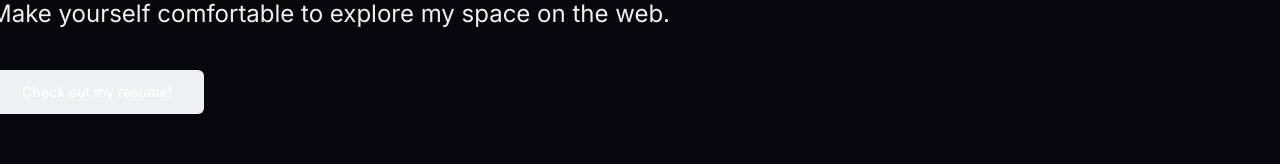
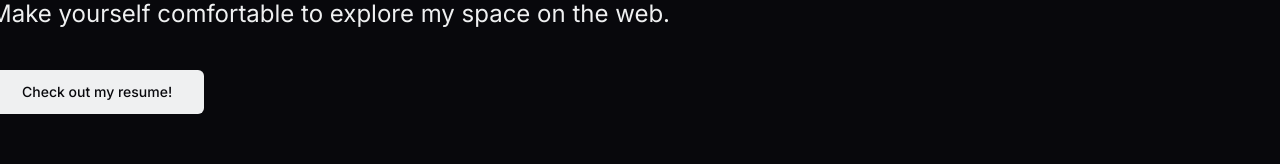
Before and after one commit to jotapemattos/portfolio-jotapemattos, a Next.js app: page / in a window 1280 px wide. Shown: the part 134-298 px from the top of the page. Built offline with nearby package versions, Linux system fonts and the light colour scheme.

Commit message:
style: change the text and hover colors

```diff
--- a/src/components/ui/Button.tsx
+++ b/src/components/ui/Button.tsx
@@ -8,14 +8,14 @@ const buttonVariants = cva(
   {
     variants: {
       variant: {
-        default: 'bg-primary text-primary-foreground hover:bg-primary/90',
+        default: 'bg-primary text-background hover:bg-primary/90',
         destructive:
           'bg-destructive text-destructive-foreground hover:bg-destructive/90',
         outline:
           'border border-input bg-background hover:bg-accent hover:text-accent-foreground',
         secondary:
           'bg-secondary text-secondary-foreground hover:bg-secondary/80',
-        ghost: 'hover:bg-accent hover:text-accent-foreground',
+        ghost: 'hover:bg-primary/10 hover:text-primary-foreground',
         link: 'text-primary underline-offset-4 hover:underline'
       },
       size: {
```
